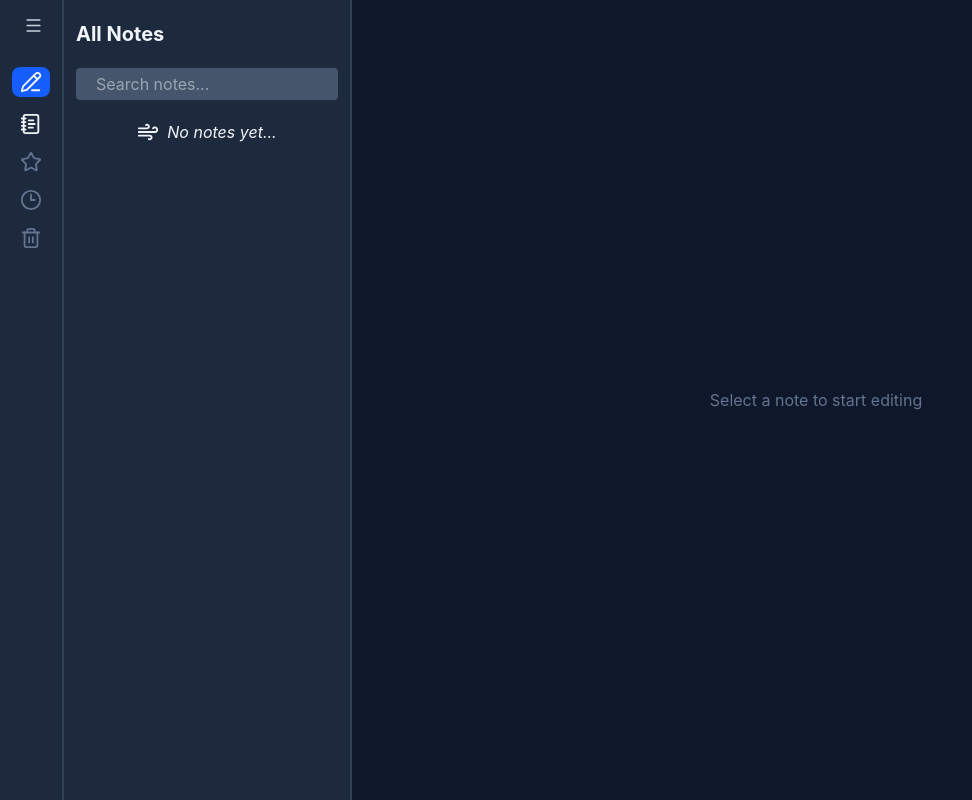
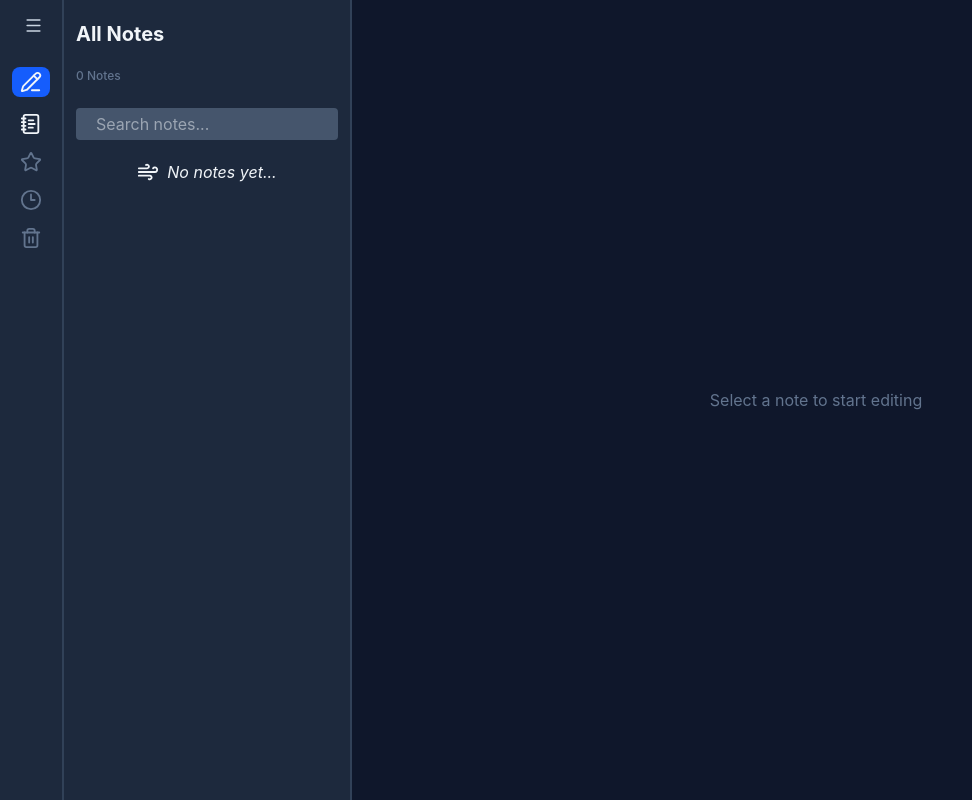
Before and after one commit to Zolender/Notebook-with-React, a React (Vite) app: page / in a window 1280 px wide. Shown: the whole page, without its empty margins (0-972 px from the left). Built offline with nearby package versions, Linux system fonts and the light colour scheme.

Commit message:
feat: enhance NoteList component to display note count and capitalize current view

```diff
--- a/src/Components/NoteList.jsx
+++ b/src/Components/NoteList.jsx
@@ -5,7 +5,10 @@ const NoteList = ({onPermanentDelete,onRestorNote,currentView, notes, selectedNo
 
     return (
         <div className="flex flex-col items-start w-72 px-3 py-5 gap-5 border-r-2 border-slate-700 text-slate-100">
-            <p className="text-xl font-bold">{currentView==='all'? "All Notes": currentView}</p>
+            <p className="text-xl font-bold capitalize">{currentView==='all'? "All Notes": currentView}</p>
+            <span className="text-xs text-slate-500 font-medium pb-1">
+                {notes.length} {notes.length === 1 ? 'Note' : 'Notes'}
+            </span>
             <div className="relative bg-slate-600 w-full rounded-sm flex items-center px-2">
                 <Search size={22} className="" />
                 <input type="text" placeholder={'Search notes...'} value={searchQuery} onChange={(e)=> setSearchQuery(e.target.value)} className="border-none px-3 py-1 outline-none"/>
```
